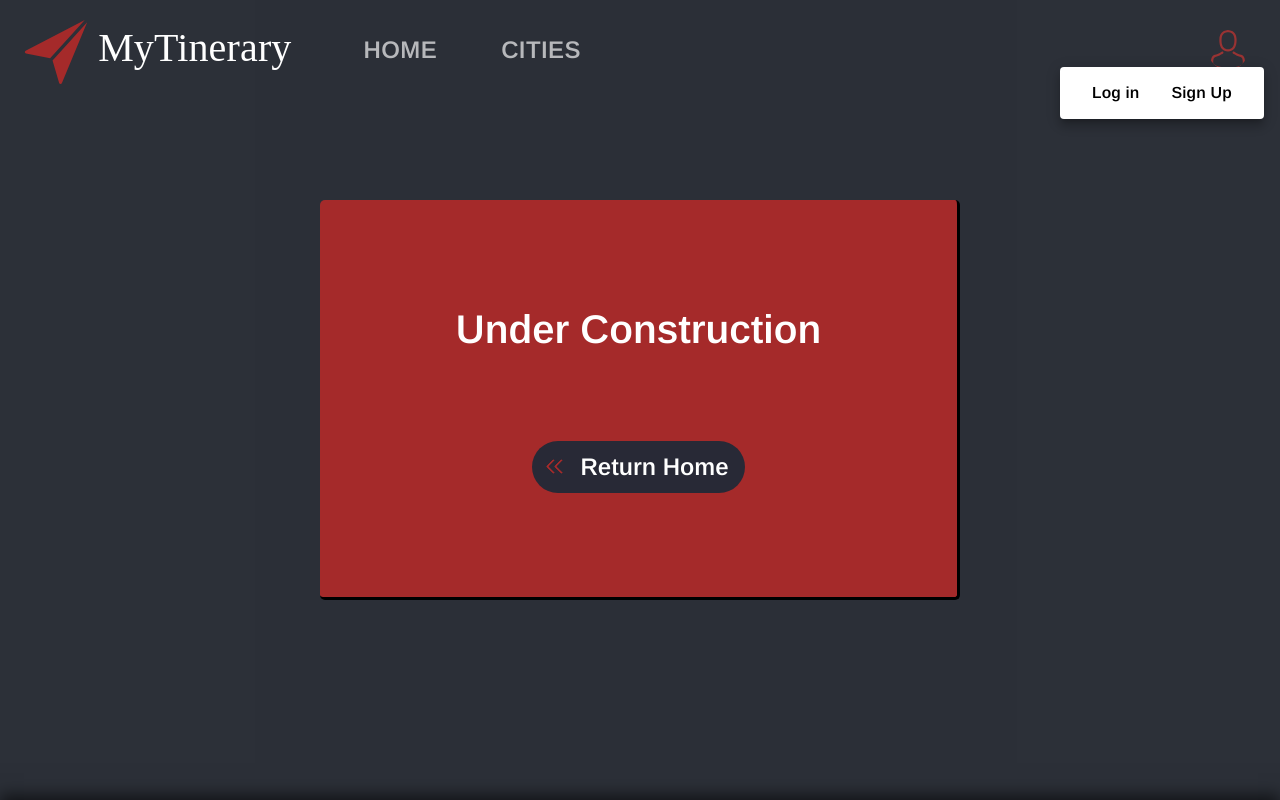
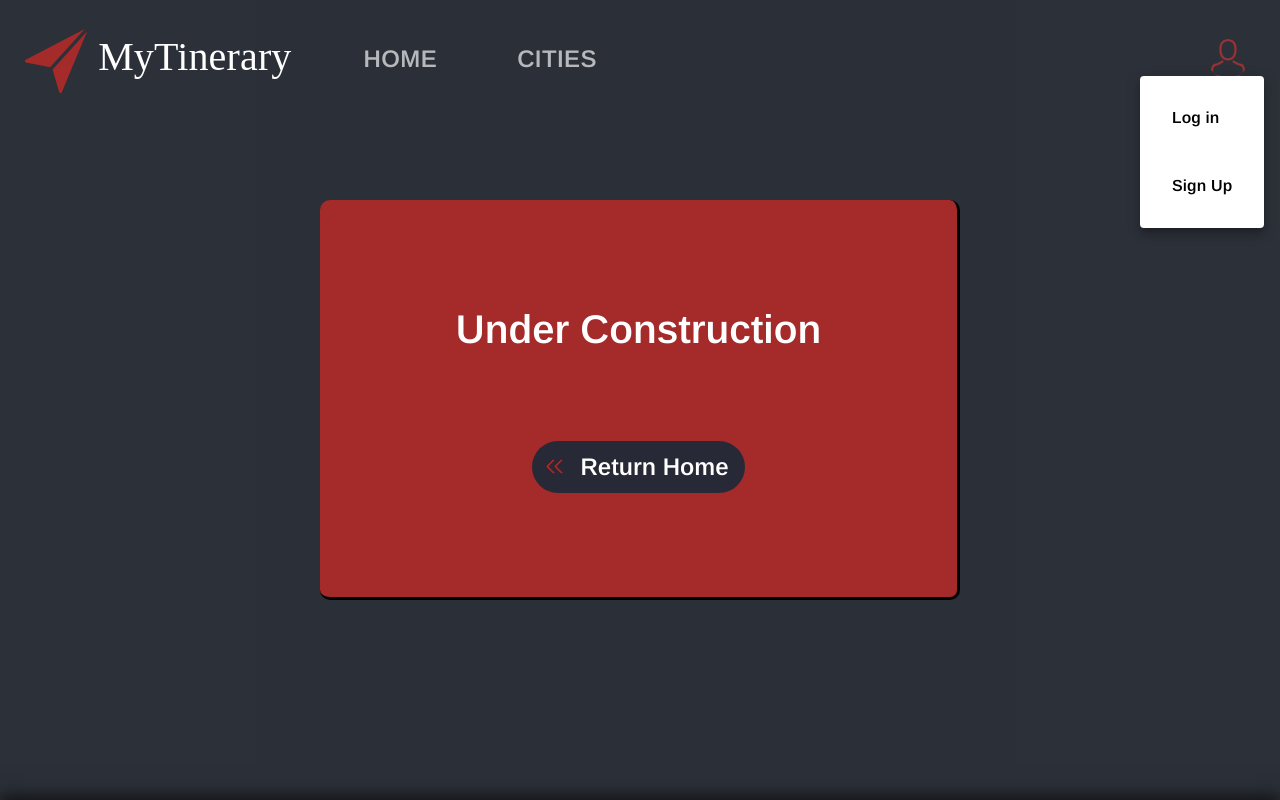
Before and after one commit to FedericoOlguin/mytinerary-OlguinFederico, a React (Create React App) app: page /cities in a window 1280 px wide. Both pictures are taken after a click on the button "Open settings". Shown: the top 800 px of the page. Built offline with nearby package versions, Linux system fonts and the light colour scheme; a web font is replaced by a local one.

Commit message:
Links Funcionando

```diff
--- a/src/component/BotonCities.js
+++ b/src/component/BotonCities.js
@@ -1,5 +1,7 @@
 import '../styles/BotonCities.css';
 import imagen1 from "../img/mapa.jpg"
+import {Link as LinkRouter} from "react-router-dom"
+
 
 
 
@@ -15,7 +17,7 @@ function BotonCities() {
                     <span class="circle" aria-hidden="true">
                         <span class="icon arrow"></span>
                     </span>
-                    <a href='/cities' class="button-text">See all Cities</a>
+                    <LinkRouter to='/cities' class="button-text">See all Cities</LinkRouter>
                 </button>
             </div>
             <img className='imagenSection' src={imagen1} alt="articulosDeViajes" />
--- a/src/component/Footer.js
+++ b/src/component/Footer.js
@@ -4,6 +4,7 @@ import facebook from "../img/IconFacebook.png"
 import instagram from "../img/IconInstagram.png"
 import twitter from "../img/IconTwitter.png"
 import whatsapp from "../img/IconWhatsapp.png"
+import {Link as LinkRouter} from "react-router-dom"
 
 
 
@@ -13,16 +14,16 @@ const Footer = () => {
         <footer>
             <div className="divNavFooter">
                 <ul>
-                    <li className=""><a className="footerNav" aria-current="page" href="/">Home</a></li>
-                    <li className=""><a className="footerNav " href="/cities">Cities</a></li>
-                    <li><a className="footerNav" href="#">Log In</a></li>
-                    <li><a className="footerNav" href="#">Sign Up</a></li>
+                    <li className=""><LinkRouter className="footerNav" aria-current="page" to="/">Home</LinkRouter></li>
+                    <li className=""><LinkRouter className="footerNav " to="/cities">Cities</LinkRouter></li>
+                    <li><LinkRouter className="footerNav" to="#">Log In</LinkRouter></li>
+                    <li><LinkRouter className="footerNav" to="#">Sign Up</LinkRouter></li>
 
                 </ul>
             </div>
             <div className="diVFooter">
 
-                <p><a className="navbar-brand linkLogo" href="/">MyTinerary</a></p>
+                <p><LinkRouter className="navbar-brand linkLogo" to="/">MyTinerary</LinkRouter></p>
                 <p>Contacto: <a href="http://gmail.com/" target="_blank" rel="nopener noreferrer">xxxxx@gamil.com</a></p>
                 <p>Direccion: San Martín 4598  Capital Federal.</p>
 
--- a/src/component/NavBar.js
+++ b/src/component/NavBar.js
@@ -14,9 +14,7 @@ import MenuItem from '@mui/material/MenuItem';
 import user from "../img/avatar.svg"
 import logo from "../img/LogoMi.svg"
 import "../styles/NavBar.css"
-
-// const pages = ['Products', 'Pricing', 'Blog'];
-// const settings = ['Profile', 'Account', 'Dashboard', 'Logout'];
+import { Link as LinkRouter } from "react-router-dom"
 
 const NavBar2 = () => {
     const [anchorElNav, setAnchorElNav] = React.useState(null);
@@ -50,7 +48,7 @@ const NavBar2 = () => {
             <Container maxWidth="xxl" className={navbar ? "navbarBackgound navbar-expand-lg " : " navbar navbar-expand-lg "}>
                 <Toolbar disableGutters>
                     <Typography variant="h6" noWrapc component="div" sx={{ p: 0, mr: 2, display: { xs: 'none', md: 'block' } }}>
-                        <a className="navbar-brand linkLogo" href="/"><img className="logo" src={logo} alt="LogoMyTinerary" /> MyTinerary</a>
+                        <LinkRouter className="navbar-brand linkLogo" to="/"><img className="logo" src={logo} alt="LogoMyTinerary" /> MyTinerary</LinkRouter>
                     </Typography>
 
                     <Box sx={{ flexGrow: 1, display: { xs: 'flex', md: 'none' } }}>
@@ -83,14 +81,14 @@ const NavBar2 = () => {
                             }}
                         >
 
-                            <MenuItem onClick={handleCloseNavMenu}>
-                                <li className="navLi">
-                                    <a className="nav-linkUser" aria-current="page" href="/">Home</a>
-                                </li>
-                                <li className="navLi">
-                                    <a className="nav-linkUser" href="/cities">Cities</a>
-                                </li>
+
+                            <MenuItem className="navLi" onClick={handleCloseNavMenu}>
+                                <LinkRouter className="nav-linkUser" aria-current="page" to="/">Home</LinkRouter>
                             </MenuItem>
+                            <MenuItem className="navLi" onClick={handleCloseNavMenu}>
+                                <LinkRouter className="nav-linkUser" to="/cities">Cities</LinkRouter>
+                            </MenuItem>
+
 
                         </Menu>
                     </Box>
@@ -100,20 +98,16 @@ const NavBar2 = () => {
                         component="div"
                         sx={{ flexGrow: 1, display: { xs: 'flex', md: 'none' } }}
                     >
-                        <a className="navbar-brand linkLogo" href="/"><img className="logo" src={logo} alt="LogoMyTinerary" /> MyTinerary</a>
+                        <LinkRouter className="navbar-brand linkLogo" to="/"><img className="logo" src={logo} alt="LogoMyTinerary" /> MyTinerary</LinkRouter>
                     </Typography>
                     <Box sx={{ flexGrow: 1, display: { xs: 'none', md: 'flex' } }}>
 
-                        <Button
-                            onClick={handleCloseNavMenu}
-                            sx={{ my: 0, color: 'white', display: 'flex' }}
-                        >
-                            <li className="navLi">
-                                <a className="linkGeneral" aria-current="page" href="/">Home</a>
-                            </li>
-                            <li className="navLi">
-                                <a className="linkGeneral" href="/cities">Cities</a>
-                            </li>
+
+                        <Button onClick={handleCloseNavMenu} className="navLi">
+                            <LinkRouter className="linkGeneral" aria-current="page" to="/">Home</LinkRouter>
+                        </Button>
+                        <Button sx={{ my: 0, color: 'white', display: 'flex' }} className="navLi">
+                            <LinkRouter className="linkGeneral" to="/cities">Cities</LinkRouter>
                         </Button>
 
                     </Box>
@@ -141,13 +135,11 @@ const NavBar2 = () => {
                             onClose={handleCloseUserMenu}
                         >
 
-                            <MenuItem onClick={handleCloseUserMenu}>
-                                <li className="navLi">
-                                    <a className="nav-linkUser" aria-current="page" href="#">Log in</a>
-                                </li>
-                                <li className="navLi">
-                                    <a className="nav-linkUser " href="#">Sign Up</a>
-                                </li>
+                            <MenuItem onClick={handleCloseUserMenu} className="navLi">
+                                <LinkRouter className="nav-linkUser" aria-current="page" to="#">Log in</LinkRouter>
+                            </MenuItem>
+                            <MenuItem onClick={handleCloseUserMenu} className="navLi">
+                                <LinkRouter className="nav-linkUser " to="#">Sign Up</LinkRouter>
                             </MenuItem>
 
                         </Menu>
--- a/src/styles/mensaje.css
+++ b/src/styles/mensaje.css
@@ -14,7 +14,7 @@
   display: flex;
   justify-content: center;
   align-items: center;
-  border-radius: 5px;
+  border-radius: 10px;
   flex-direction: column;
   border-bottom: solid 3px black;
   border-right: solid 3px black;
```
